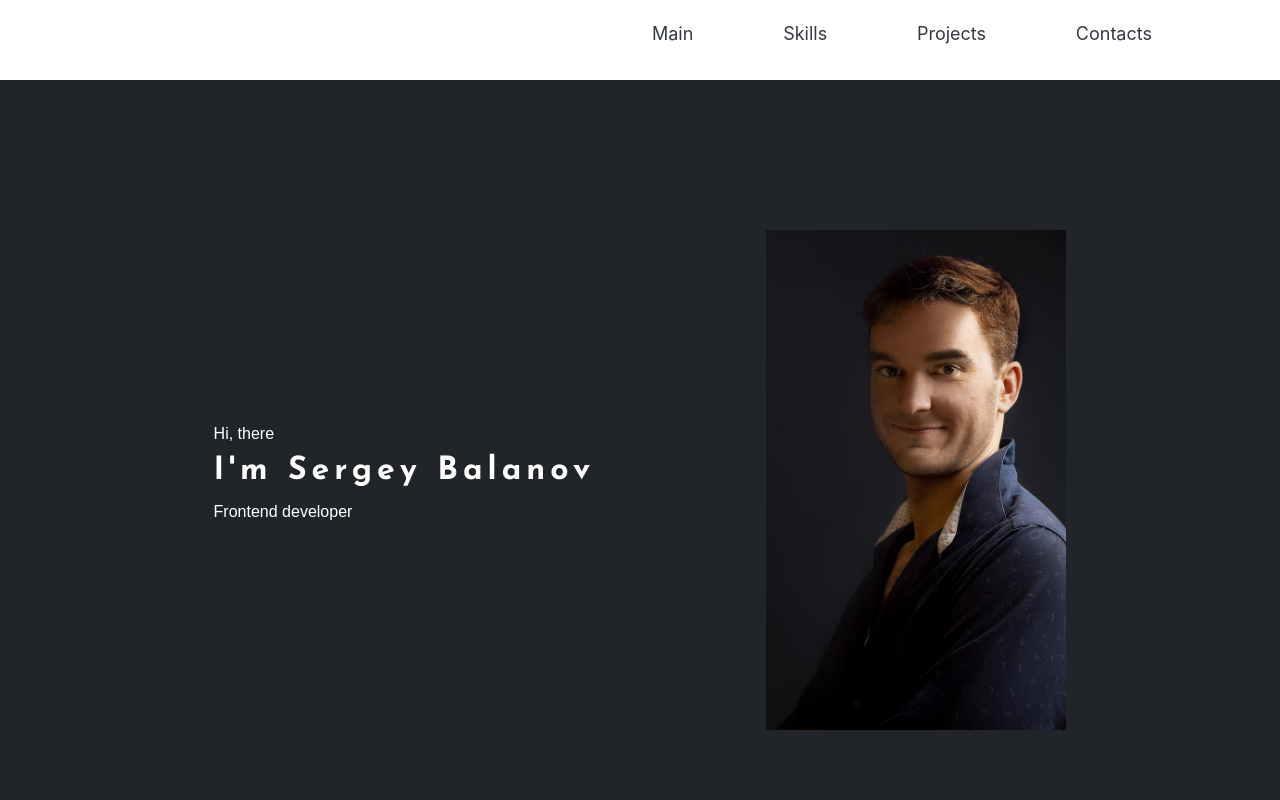
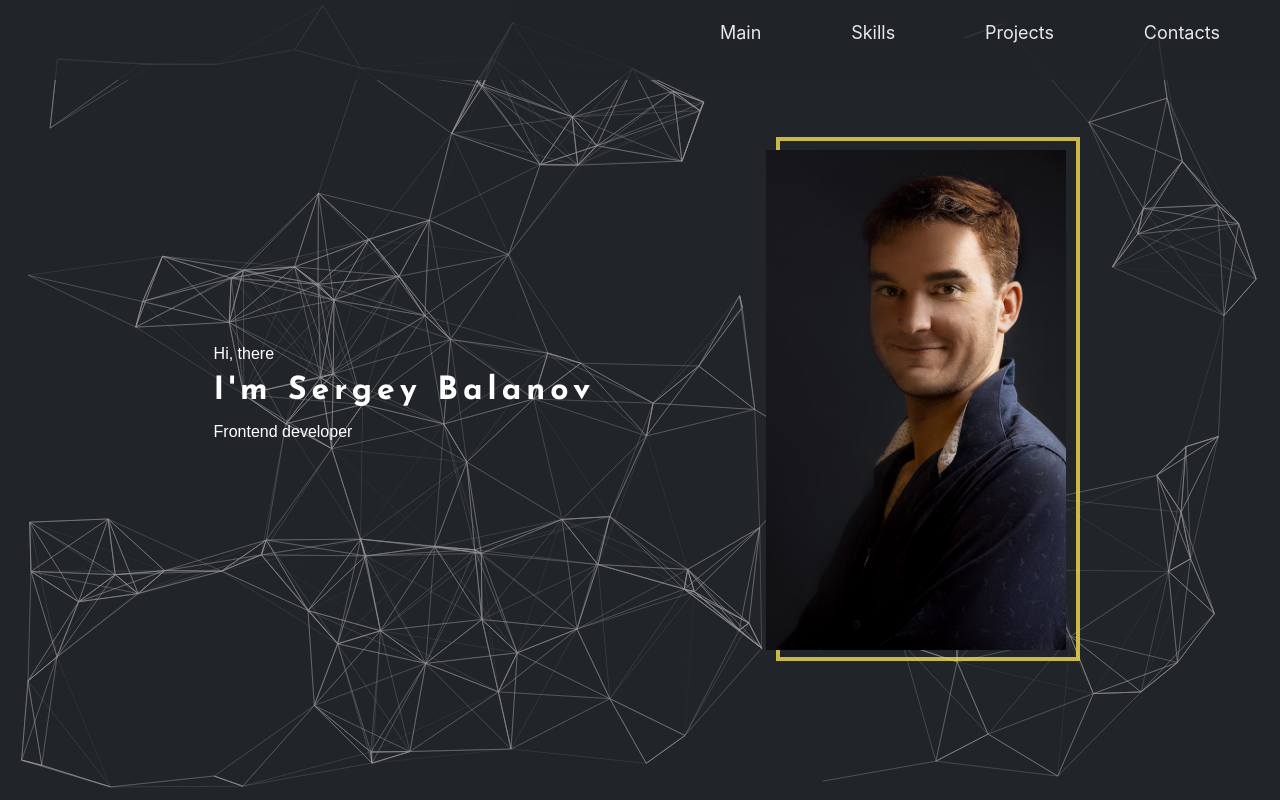
Before and after one commit to paraslov/my_portfolio, a React (Create React App) app: page / in a window 1280 px wide. Shown: the top 800 px of the page. Built offline with nearby package versions, Linux system fonts and the light colour scheme.

Commit message:
Folio v3.01. Navbar refactored. Main layout update.

```diff
--- a/package.json
+++ b/package.json
@@ -20,6 +20,7 @@
     "react": "^17.0.2",
     "react-dom": "^17.0.2",
     "react-scripts": "4.0.3",
+    "react-tsparticles": "^1.32.0",
     "typescript": "^4.1.2",
     "web-vitals": "^1.0.1"
   },
--- a/src/App.tsx
+++ b/src/App.tsx
@@ -1,17 +1,17 @@
 import React from 'react'
 import './App.scss'
-import {Header} from './components/c1-Header/Header'
 import {Main} from './components/c2-Main/Main'
 import {Skills} from './components/c3-Skills/Skills'
 import {Projects} from './components/c4-Projects/Projects';
 import {Remote} from './components/c5-Remote/Remote';
 import {ContactMe} from './components/c6-ContactMe/ContactMe';
 import {Footer} from './components/c7-Footer/Footer';
+import {Navbar} from './components/c1-Navbar/Navbar'
 
 const App = () => {
     return (
         <div className="App">
-            <Header/>
+            <Navbar/>
             <Main/>
             <Skills/>
             <Projects/>
--- a/src/common/styles/variables.scss
+++ b/src/common/styles/variables.scss
@@ -1,6 +1,6 @@
 $primaryBackgroundColor: #e8e8e8;
 $secondaryBackgroundColor: #f8f9fa;
-$decorColor: #f5df4e;
+$decorColor: rgba(245, 223, 78, 1);
 $primaryColor: #343a40;
 $primaryFont: 'Josefin Sans', sans-serif;
 $secondaryFont: 'Poppins', sans-serif;
--- a/src/components/c1-Header/Header.module.scss
+++ /dev/null
@@ -1,9 +0,0 @@
-@import "./../../common/styles/variables.scss";
-
-.header {
-    height: 80px;
-    background-color: #fff;
-    display: flex;
-    justify-content: flex-end;
-    align-items: center;
-}
--- a/src/components/c1-Header/Header.tsx
+++ /dev/null
@@ -1,12 +0,0 @@
-import React from 'react'
-import {Navbar} from '../Navbar/Navbar'
-import s from './Header.module.scss'
-
-
-export const Header = () => {
-    return (
-        <div className={s.header}>
-            <Navbar />
-        </div>
-    )
-}
--- a/src/components/Navbar/Navbar.module.scss
+++ b/src/components/c1-Navbar/Navbar.module.scss
@@ -1,12 +1,17 @@
 @import "./../../common/styles/variables.scss";
 
 .navbarContainer {
-  width: 80%;
+  width: 100%;
+  height: 80px;
+  background-color: rgba(33, 37, 41, 0.8);
   margin: 0 auto;
   display: flex;
   justify-content: flex-end;
+  position: fixed;
+  z-index: 100;
 
   .navbar {
+    margin: 22px 60px 0 0;
     height: 35px;
     width: 500px;
     display: flex;
@@ -14,7 +19,7 @@
 
     a {
       font-size: 18px;
-      color: $primaryColor;
+      color: $primaryBackgroundColor;
       text-decoration: none;
       transition: .1s;
 
--- a/src/components/c2-Main/Main.module.scss
+++ b/src/components/c2-Main/Main.module.scss
@@ -2,9 +2,20 @@
 
 .mainBlock {
   background-color: #212529;
+  position: relative;
+
+  .particles {
+    position: absolute;
+    top: 0;
+    left: 0;
+    bottom: 0;
+    right: 0;
+  }
 
   .mainContainer {
     justify-content: space-around;
+    position: relative;
+    z-index: 1;
 
     .aboutMe {
       color: #fff;
@@ -19,12 +30,22 @@
     }
 
     .photo {
+      position: relative;
       width: 300px;
       height: 500px;
-      background-color: $decorColor;
+      background-color: #212529;
       background-image: url('../../assets/img/mainImg/me.jpg');
       background-size: cover;
       background-position: center;
+      .photoFrame {
+        position: absolute;
+        z-index: -1;
+        top: -13px;
+        left: 10px;
+        width: 296px;
+        height: 516px;
+        border: 4px solid rgba(245, 223, 78, 0.8);
+      }
     }
     @media (max-width: 740px) {
       justify-content: center;
--- a/src/components/c2-Main/Main.tsx
+++ b/src/components/c2-Main/Main.tsx
@@ -1,19 +1,58 @@
 import React from 'react'
 import commonStyles from '../../common/styles/style.module.scss'
 import s from './Main.module.scss'
+import Particles from 'react-tsparticles'
 
-
+const particlesParams = {
+    particles: {
+        color: {
+            value: 'grey',
+        },
+        links: {
+            color: '#999',
+            distance: 150,
+            enable: true,
+            opacity: 0.5,
+            width: 1,
+        },
+        collisions: {
+            enable: true,
+        },
+        move: {
+            enable: true,
+            random: false,
+            speed: 2,
+            straight: false,
+        },
+        number: {
+            density: {
+                enable: true,
+                value_area: 800,
+            },
+            value: 120,
+        },
+        opacity: {
+            value: 0.8,
+        },
+        shape: {
+            type: 'circle',
+        },
+    },
+}
 
 export const Main = () => {
     return (
         <div className={`${s.mainBlock} ${commonStyles.block}`}>
+            <Particles options={particlesParams} className={s.particles}/>
             <div className={`${s.mainContainer} ${commonStyles.container}`}>
                 <div className={s.aboutMe}>
                     <span>Hi, there</span>
                     <h1>I'm Sergey Balanov</h1>
                     <p>Frontend developer</p>
                 </div>
-                <div className={s.photo}/>
+                <div className={s.photo}>
+                    <div className={s.photoFrame}/>
+                </div>
             </div>
         </div>
     )
```
Also changed, not shown: src/components/c1-Navbar/Navbar.tsx (renamed from src/components/Navbar/Navbar.tsx), 1 other file (tests, documents, lock files or other folders).
